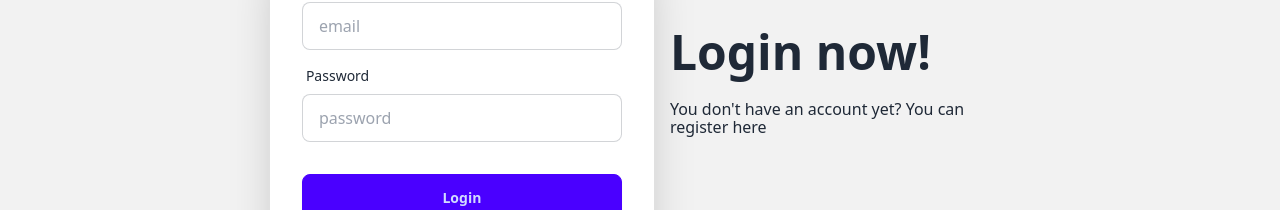
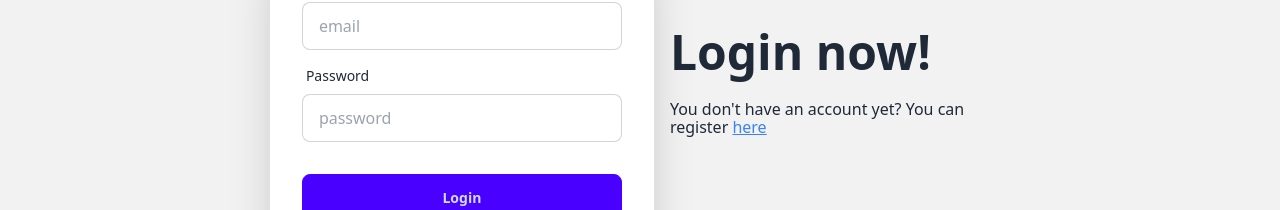
Before and after one commit to KolyaKovt/goit-react-hw-07-phonebook, a React (Vite) app: page /login in a window 1280 px wide. Shown: the part 374-584 px from the top of the page. Built offline with nearby package versions, Linux system fonts and the light colour scheme.

Commit message:
here is a link

```diff
--- a/src/Redux/auth/operations.js
+++ b/src/Redux/auth/operations.js
@@ -24,7 +24,7 @@ export const loginThunk = createAsyncThunk(
       return user
     } catch (error) {
       if (error.response.status === 400) {
-        return thunkApi.rejectWithValue("Credentials is not valid")
+        return thunkApi.rejectWithValue("Credentials are not valid")
       }
       return thunkApi.rejectWithValue(error.message)
     }
--- a/src/pages/Login.jsx
+++ b/src/pages/Login.jsx
@@ -19,7 +19,10 @@ const Login = () => {
         <div className="text-center lg:text-left">
           <h1 className="text-5xl font-bold">Login now!</h1>
           <p className="py-6">
-            You don&apos;t have an account yet? You can register <Link className="" to={"/register"}>here</Link>
+            You don&apos;t have an account yet? You can register{" "}
+            <Link className="underline text-blue-500" to={"/register"}>
+              here
+            </Link>
           </p>
         </div>
         <div className="card shrink-0 w-full max-w-sm shadow-2xl bg-base-100">
--- a/src/pages/Register.jsx
+++ b/src/pages/Register.jsx
@@ -1,11 +1,11 @@
 import { useForm } from "react-hook-form"
 import { useDispatch } from "react-redux"
-import { Link } from "react-router-dom";
+import { Link } from "react-router-dom"
 
-import { registerThunk } from "../Redux/auth/operations";
+import { registerThunk } from "../Redux/auth/operations"
 
 const Register = () => {
-  const dispatch = useDispatch();
+  const dispatch = useDispatch()
   const { register, handleSubmit, reset } = useForm()
 
   const sumbit = credentials => {
@@ -19,7 +19,10 @@ const Register = () => {
         <div className="text-center lg:text-left">
           <h1 className="text-5xl font-bold">Register now!</h1>
           <p className="py-6">
-             You have an account yet? You can log in <Link to={"/login"}>here</Link>
+            You have an account yet? You can log in{" "}
+            <Link className="underline text-blue-500" to={"/login"}>
+              here
+            </Link>
           </p>
         </div>
         <div className="card shrink-0 w-full max-w-sm shadow-2xl bg-base-100">
```
